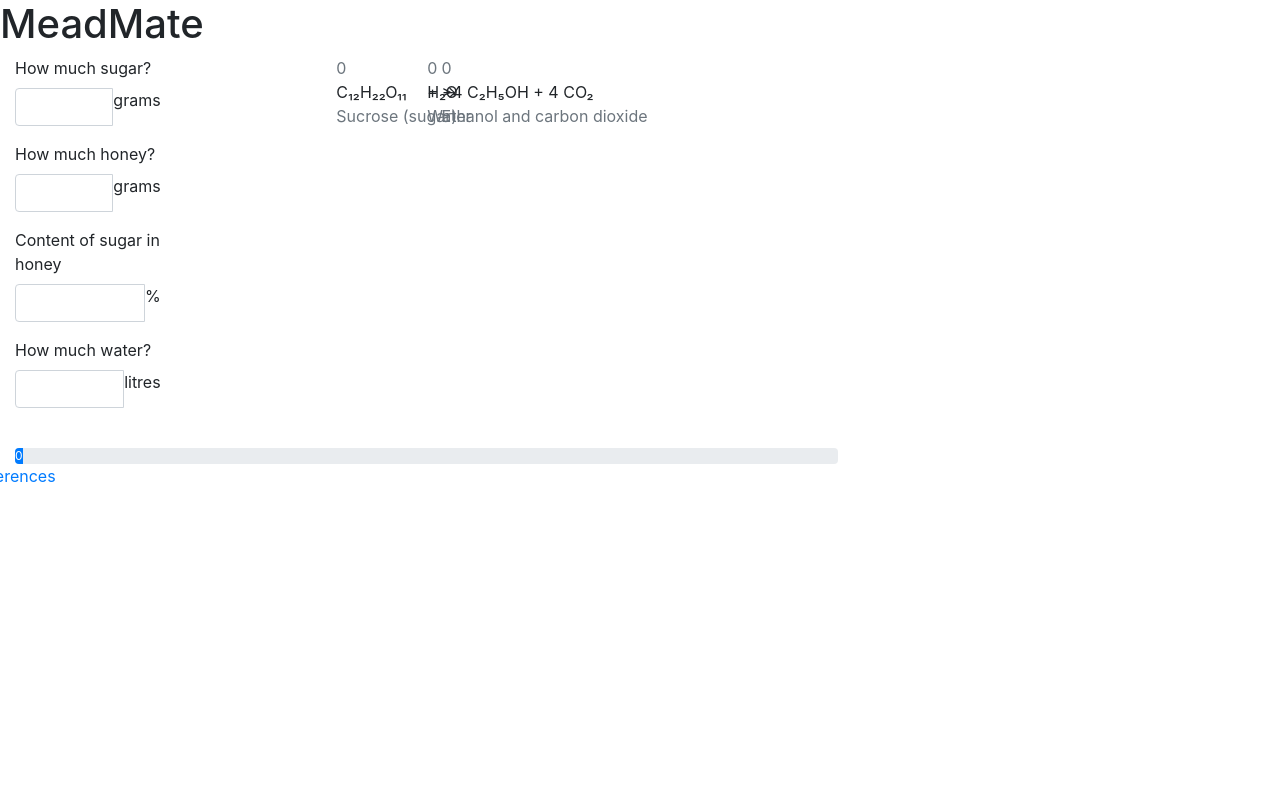
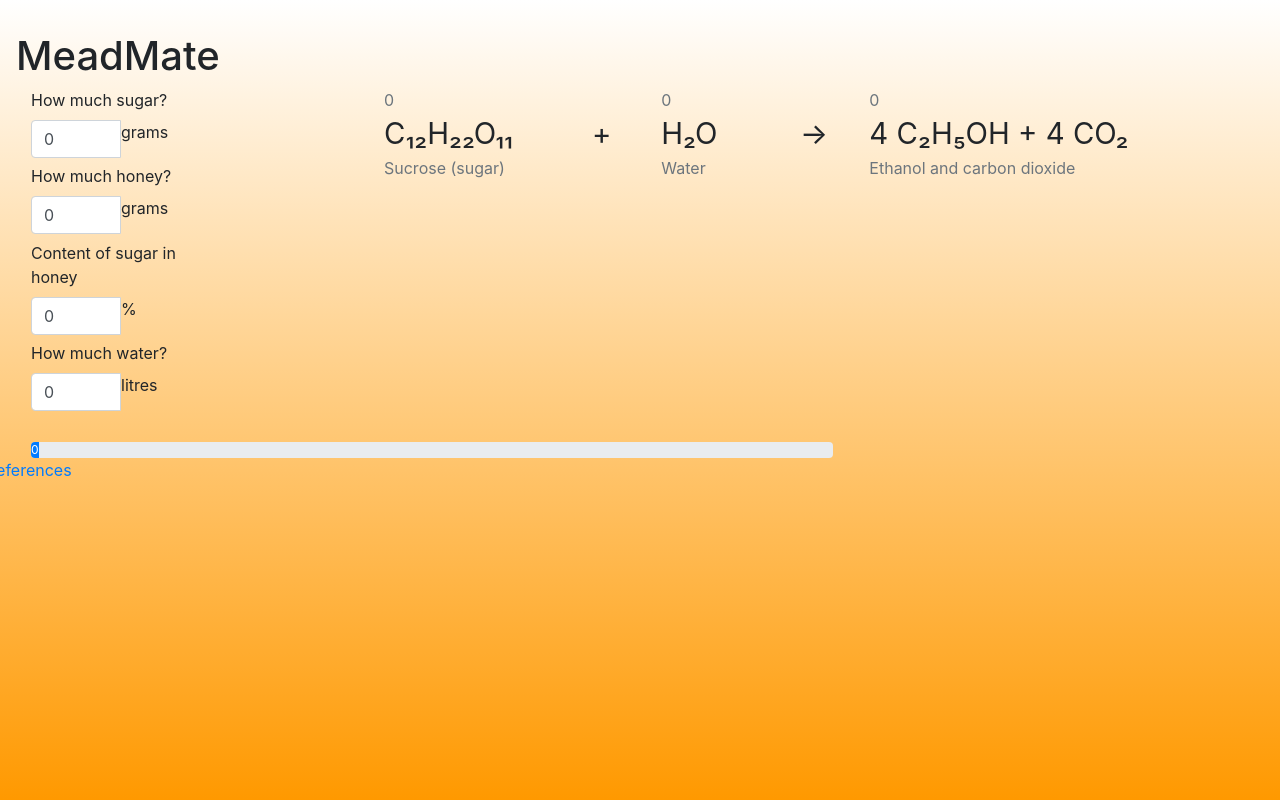
Before and after one commit to kalaksi/meadmate, a React (Create React App) app: page / in a window 1280 px wide. Built offline with nearby package versions, Linux system fonts and the light colour scheme.

Commit message:
Move ParameterForm to separate files
Also, fix blunders with JSX templating

```diff
--- a/src/App.js
+++ b/src/App.js
@@ -1,4 +1,6 @@
 import React from 'react';
+import './index.css';
+import ParameterForm from './Components/ParameterForm';
 
 export default class App extends React.Component {
   render() {
@@ -8,7 +10,7 @@ export default class App extends React.Component {
           <HeaderText/>
         </div>
         <div className="row">
-          <InputForm/>
+          <ParameterForm/>
           <div className="col-xs-12 col-md-8">
             <Equation/>
           </div>
@@ -32,44 +34,10 @@ class HeaderText extends React.Component {
   }
 }
 
-class InputField extends React.Component {
-  static defaultProps = {
-    "input_step": "any",
-    "input_min": 0,
-    "default_value": 0
-  }
-
-  render() {
-    return (
-      <div className="form-group tight-bottom">
-        <label htmlFor="{this.props.id}" className="col-sm-5 col-md-6 control-label">{this.props.label}</label>
-        <div className="col-sm-5 col-md-6"><div className="input-group">
-          <input id="{this.props.id}" type="number" step="{this.props.input_step}" min="{this.props.input_min}" className="form-control input-sm" value="{this.props.default_value}"></input>
-          <span className="input-group-addon">{this.props.units}</span>
-        </div></div>
-      </div>
-    );
-  }
-}
-
-class InputForm extends React.Component {
-  render() {
-    return (
-      <div className="form-horizontal">
-        <InputField id="sugar" label="How much sugar?" input_step="10" units="grams"/>
-        <InputField id="honey" label="How much honey?" input_step="10" units="grams"/>
-        <InputField id="honey-content" label="Content of sugar in honey" default_value="83" units="%"/>
-        <InputField id="water" label="How much water?" units="litres"/>
-      </div>
-    );
-  }
-}
-
-
 class EquationSymbol extends React.Component {
   render() {
     return (
-      <div className="{this.props.className}">
+      <div className={this.props.className}>
         <div className="row">&nbsp;</div>
         <div className="row text-large">{this.props.symbol}</div>
       </div>
@@ -83,7 +51,7 @@ class EquationElement extends React.Component {
   }
   render() {
     return (
-      <div className="{this.props.className}">
+      <div className={this.props.className}>
         <div className="row text-muted">{this.props.amount}</div>
         <div className="row text-large">{this.props.element}</div>
         <div className="row text-muted">{this.props.description}</div>
@@ -100,7 +68,7 @@ class Equation extends React.Component {
         <EquationSymbol className="col-xs-1 col-sm-1 col-md-1" symbol="+"/>
         <EquationElement className="col-xs-4 col-sm-2 col-sm-2"  element="H₂O" description="Water"/>
         <EquationSymbol className="col-xs-2 col-xs-offset-1 col-sm-1 col-sm-offset-0 col-md-1" symbol="&rarr;"/>
-        <EquationElement className="col-xs-9 col-sm-5 col-sm-5" element=">4 C₂H₅OH + 4 CO₂" description="Ethanol and carbon dioxide"/>
+        <EquationElement className="col-xs-9 col-sm-5 col-sm-5" element="4 C₂H₅OH + 4 CO₂" description="Ethanol and carbon dioxide"/>
       </div>
     );
   }
--- /dev/null
+++ b/src/Components/ParameterForm.css
@@ -0,0 +1,12 @@
+
+.input-group span {
+    min-width: 4em;
+}
+
+.tight-bottom {
+    margin-bottom: 0.4em;
+}
+
+.text-large {
+    font-size: 22pt;
+}
--- /dev/null
+++ b/src/Components/ParameterForm.js
@@ -0,0 +1,47 @@
+
+import React from 'react';
+import './ParameterForm.css';
+
+export default class ParameterForm extends React.Component {
+
+  render() {
+    return (
+      <div className="form-horizontal">
+        <InputField id="sugar" label="How much sugar?" input_step="10" units="grams"/>
+        <InputField id="honey" label="How much honey?" input_step="10" units="grams"/>
+        <InputField id="honey-content" label="Content of sugar in honey" default_value="83" units="%"/>
+        <InputField id="water" label="How much water?" units="litres"/>
+      </div>
+    );
+  }
+}
+
+class InputField extends React.Component {
+  constructor(props) {
+      super(props);
+      this.state = {value: 0};
+      this.handleChange = this.handleChange.bind(this);
+  }
+
+  handleChange(event) {
+      this.setState({value: event.target.value});
+  }
+
+  static defaultProps = {
+    "input_step": "any",
+    "input_min": 0,
+  }
+
+  render() {
+    return (
+      <div className="form-group tight-bottom">
+        <label htmlFor={this.props.id} className="col-sm-5 col-md-6 control-label">{this.props.label}</label>
+        <div className="col-sm-5 col-md-6"><div className="input-group">
+          <input id={this.props.id} type="number" step={this.props.input_step} min={this.props.input_min}
+                 className="form-control input-sm" value={this.state.value} onChange={this.handleChange}></input>
+          <span className="input-group-addon">{this.props.units}</span>
+        </div></div>
+      </div>
+    );
+  }
+}
```
